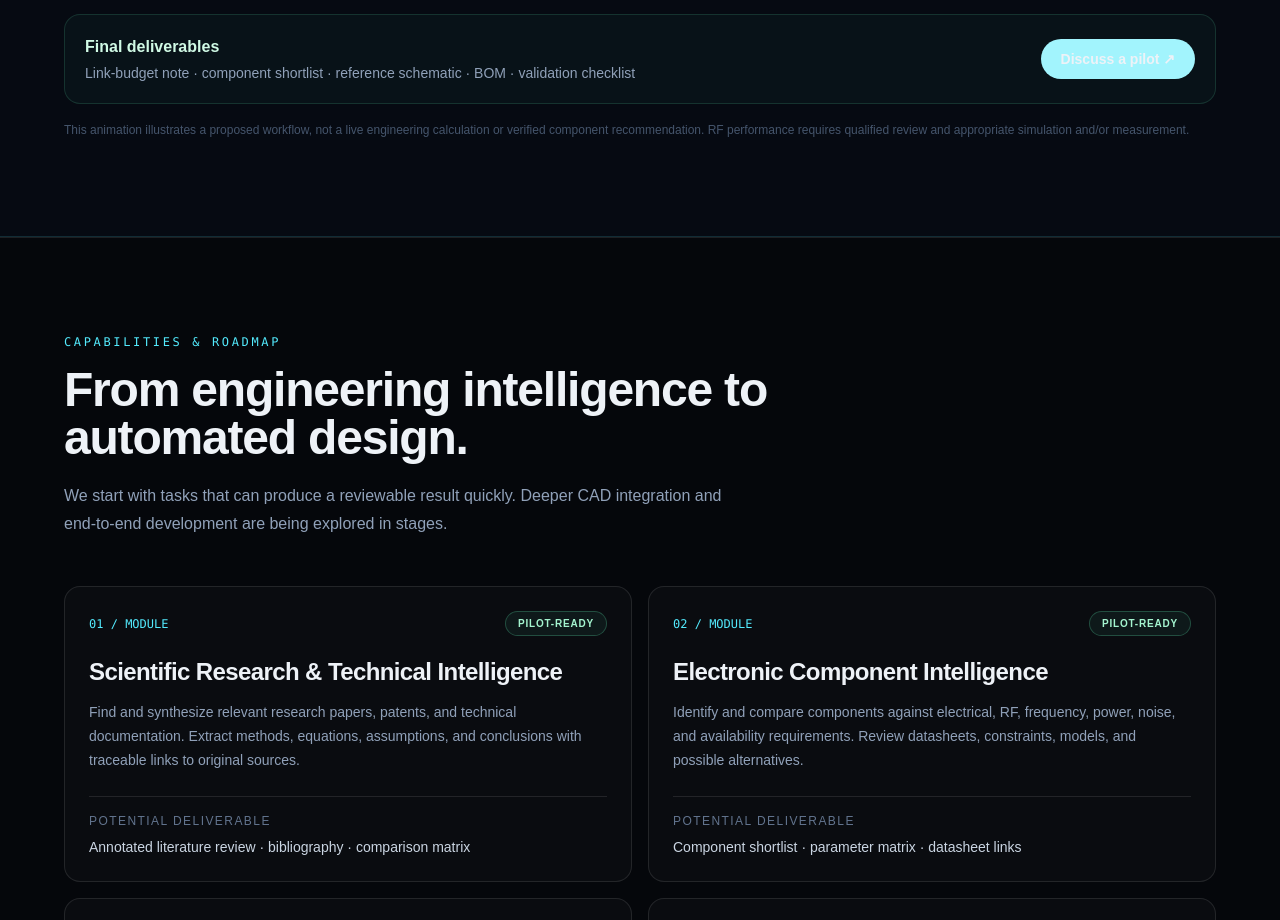
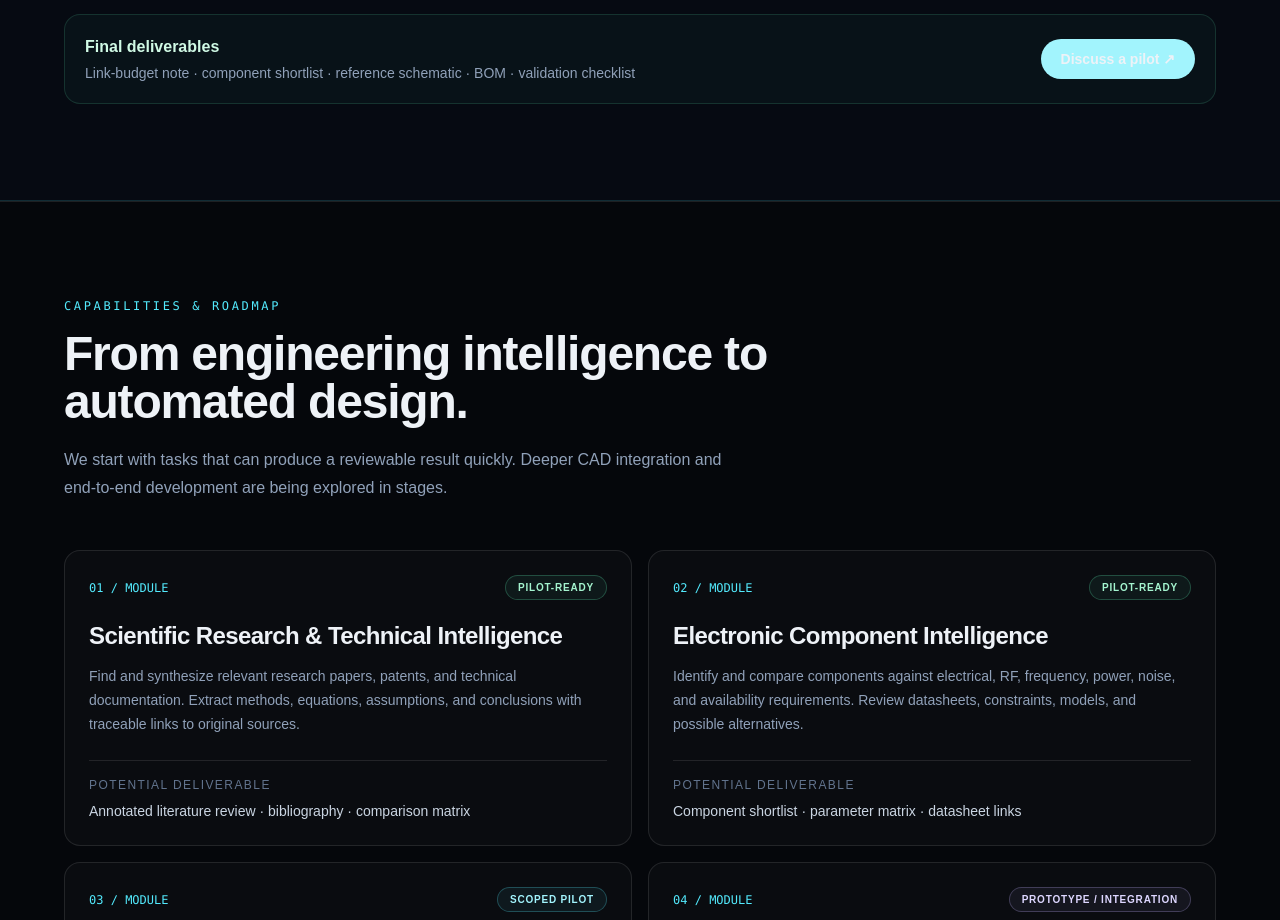
Before and after one commit to Alex-eco/swarmcore-rf-electronics, a Next.js app: page / in a window 1280 px wide. Shown: the part 2520-3440 px from the top of the page. Built offline with nearby package versions, Linux system fonts and the light colour scheme.

Commit message:
Remove engineering disclaimer from RF demo

```diff
--- a/app/components/RFWorkflowDemo.tsx
+++ b/app/components/RFWorkflowDemo.tsx
@@ -120,7 +120,6 @@ export default function RFWorkflowDemo() {
           <div><p className="font-semibold text-emerald-100">Final deliverables</p><p className="mt-1 text-sm text-slate-400">Link-budget note · component shortlist · reference schematic · BOM · validation checklist</p></div>
           <a href="#pilot" className="rounded-full bg-cyan-200 px-5 py-2.5 text-sm font-semibold text-slate-950 hover:bg-cyan-100">Discuss a pilot ↗</a>
         </div>
-        <p className="mt-4 text-xs leading-5 text-slate-600">This animation illustrates a proposed workflow, not a live engineering calculation or verified component recommendation. RF performance requires qualified review and appropriate simulation and/or measurement.</p>
       </div>
     </section>
   );
```
